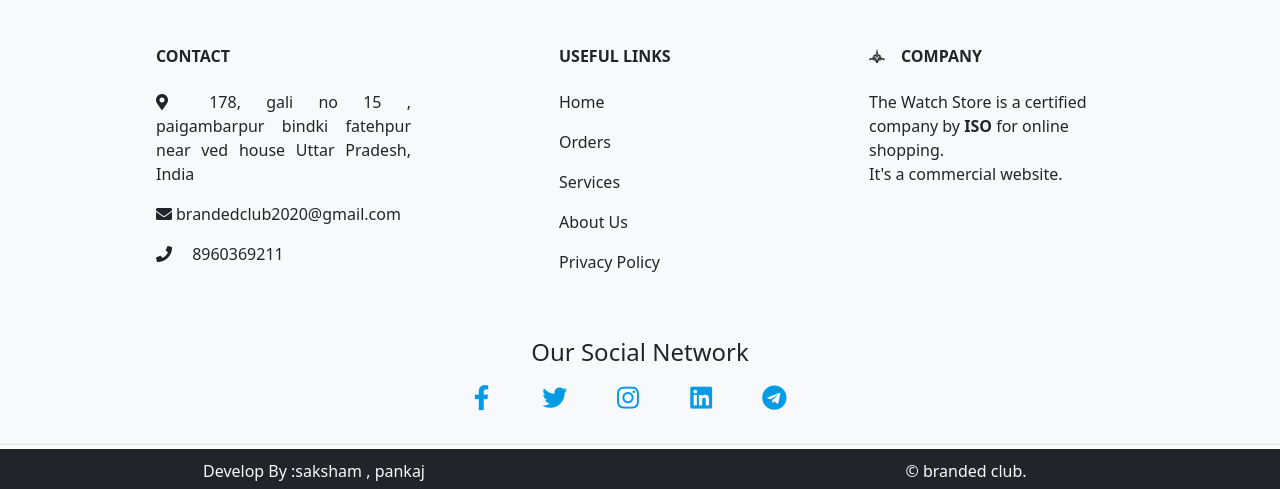
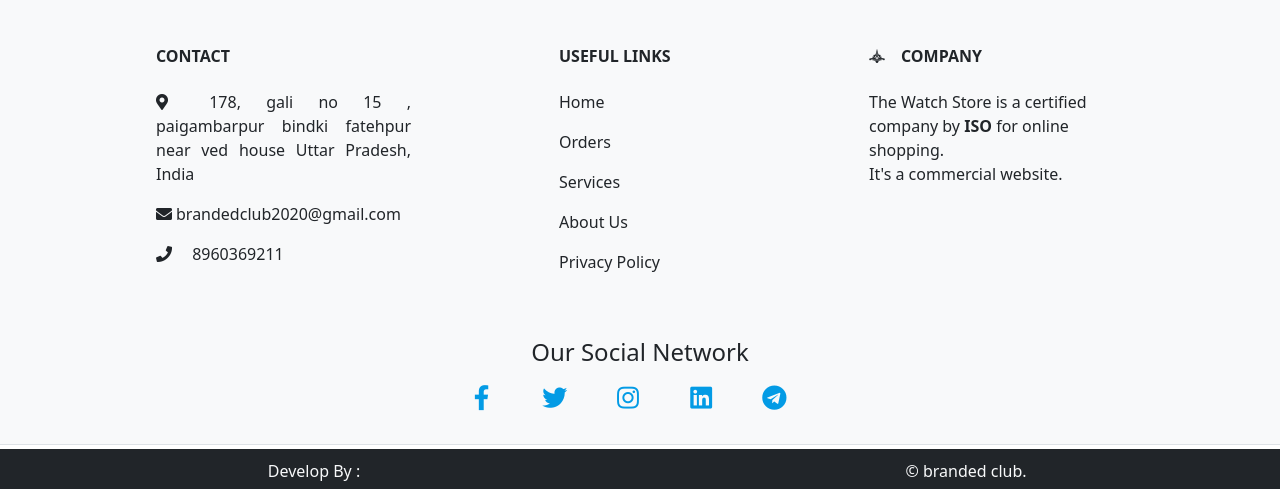
Before and after one commit to sakshamdosar703/Final-project, a Django app: template TheWatchStore/Myproject/templates/index.html in a window 1280 px wide. Shown: the part 572-1061 px from the top of the page. Run offline with Django 3.2, Linux system fonts and the light colour scheme; the template is opened without the code that fills it, so the values that code supplies are empty; some libraries are stand-ins or nearby versions.

Commit message:
Update index.html structure and styling

```diff
--- a/TheWatchStore/Myproject/templates/index.html
+++ b/TheWatchStore/Myproject/templates/index.html
@@ -257,7 +257,7 @@
     </div>
     <div class="row bfooter bg-dark text-light">
         <div class="col-sm-6">
-            Develop By :saksham , pankaj
+            Develop By :
         </div>
         <div class="col-sm-6">
             &copy; branded club.
```
